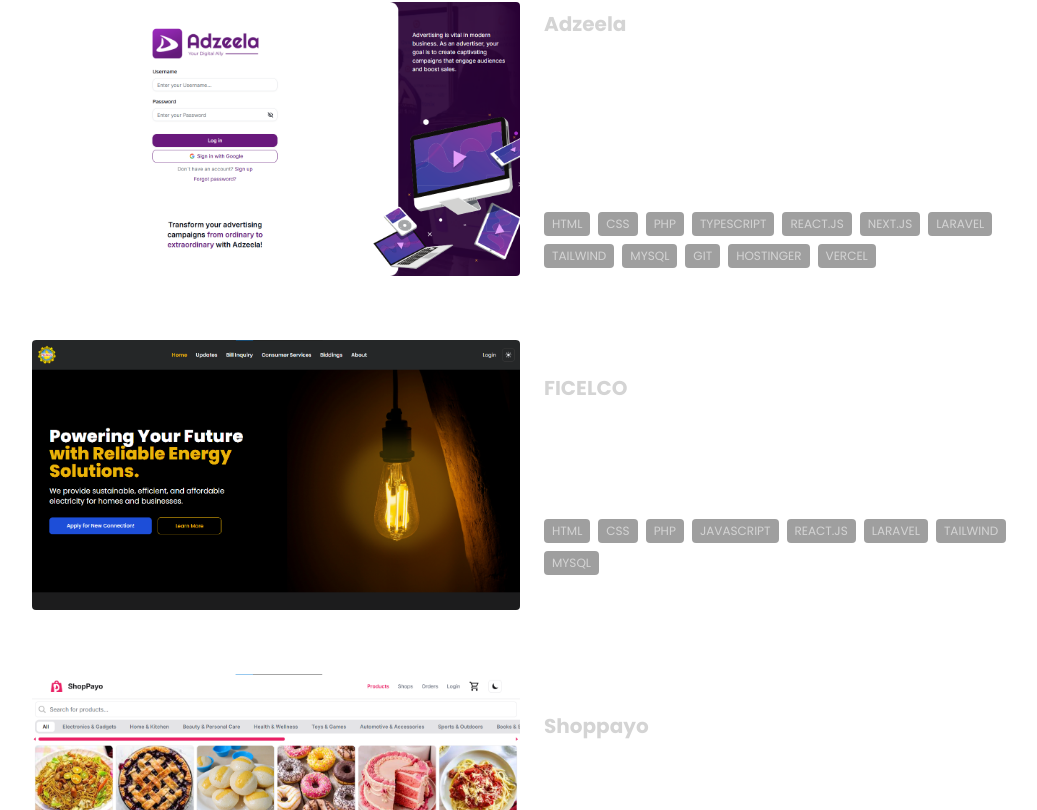
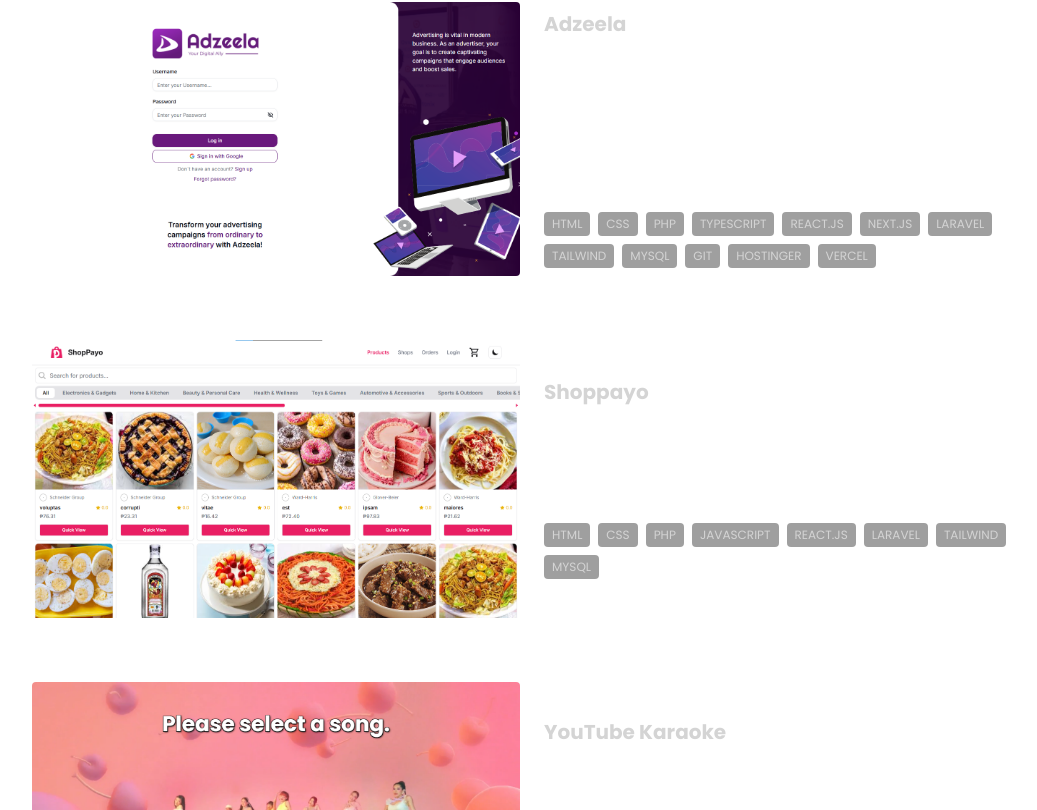
Before and after one commit to Fromundus/johncarlcueva, a React (Create React App) app: page / in a window 1280 px wide. Shown: the part 2200-3010 px from the top of the page, without its empty margins (108-1145 px from the left). Built offline with nearby package versions, Linux system fonts and the light colour scheme.

Commit message:
remove ficelco

```diff
--- a/src/components/Projects.js
+++ b/src/components/Projects.js
@@ -49,13 +49,13 @@
             description: "A local e‑commerce platform that connects customers with unique products from local businesses. Designed to support the community, Shoppayo makes it easy to discover, shop, and enjoy high‑quality local goods—all from the comfort of home.",
             technologies: ["HTML", "CSS", "PHP", "JAVASCRIPT", "REACT.JS", "LARAVEL", "TAILWIND", "MYSQL"],
         },
-        {
-            title: "FICELCO",
-            thumbnail: FCLO,
-            description: "A user-friendly web app for an electric company that provides real-time updates, service information, and all the essential details customers need. Stay informed and connected with the latest news, schedules, and announcements—all in one convenient platform.",
-            technologies: ["HTML", "CSS", "PHP", "JAVASCRIPT", "REACT.JS", "LARAVEL", "TAILWIND", "MYSQL"],
-            link: "https://ficelco.vercel.app/",
-        },
+        // {
+        //     title: "FICELCO",
+        //     thumbnail: FCLO,
+        //     description: "A user-friendly web app for an electric company that provides real-time updates, service information, and all the essential details customers need. Stay informed and connected with the latest news, schedules, and announcements—all in one convenient platform.",
+        //     technologies: ["HTML", "CSS", "PHP", "JAVASCRIPT", "REACT.JS", "LARAVEL", "TAILWIND", "MYSQL"],
+        //     link: "https://ficelco.vercel.app/",
+        // },
         {
             title: "Adzeela",
             thumbnail: ADZ,
```
